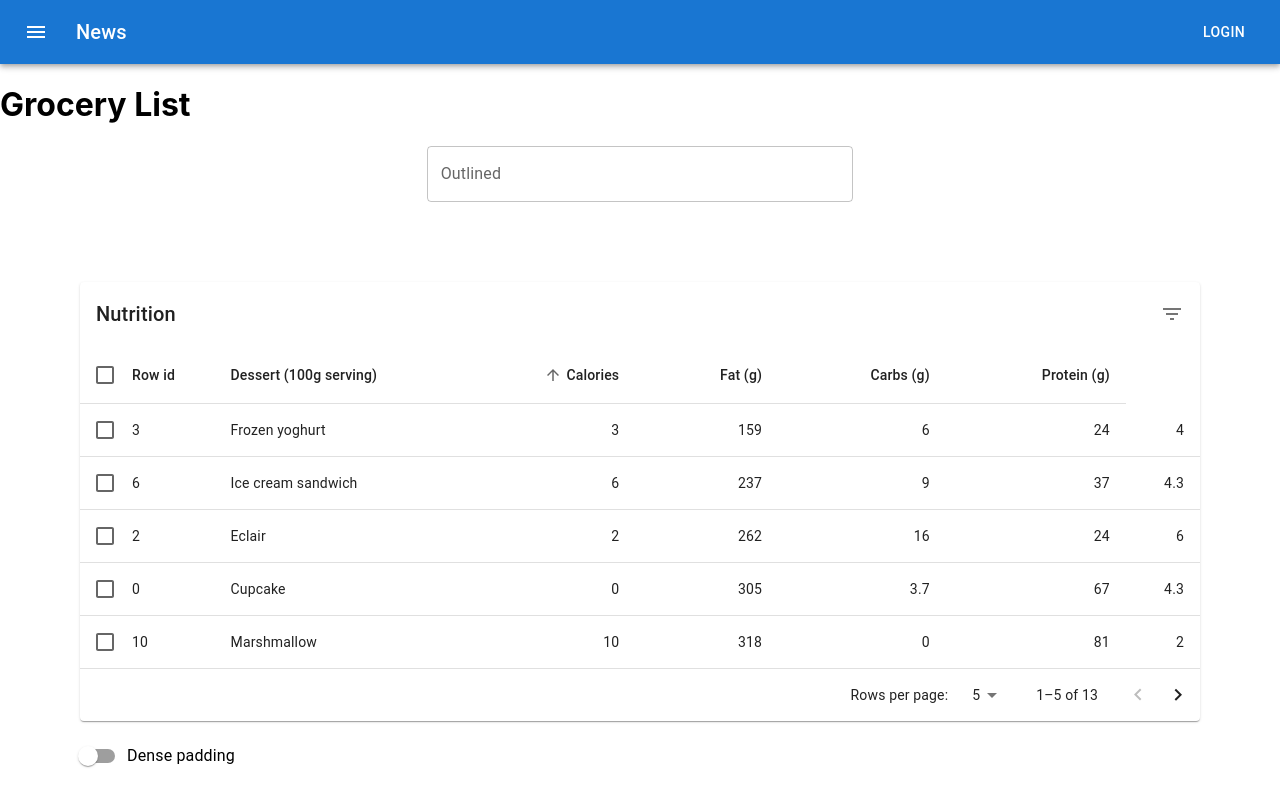
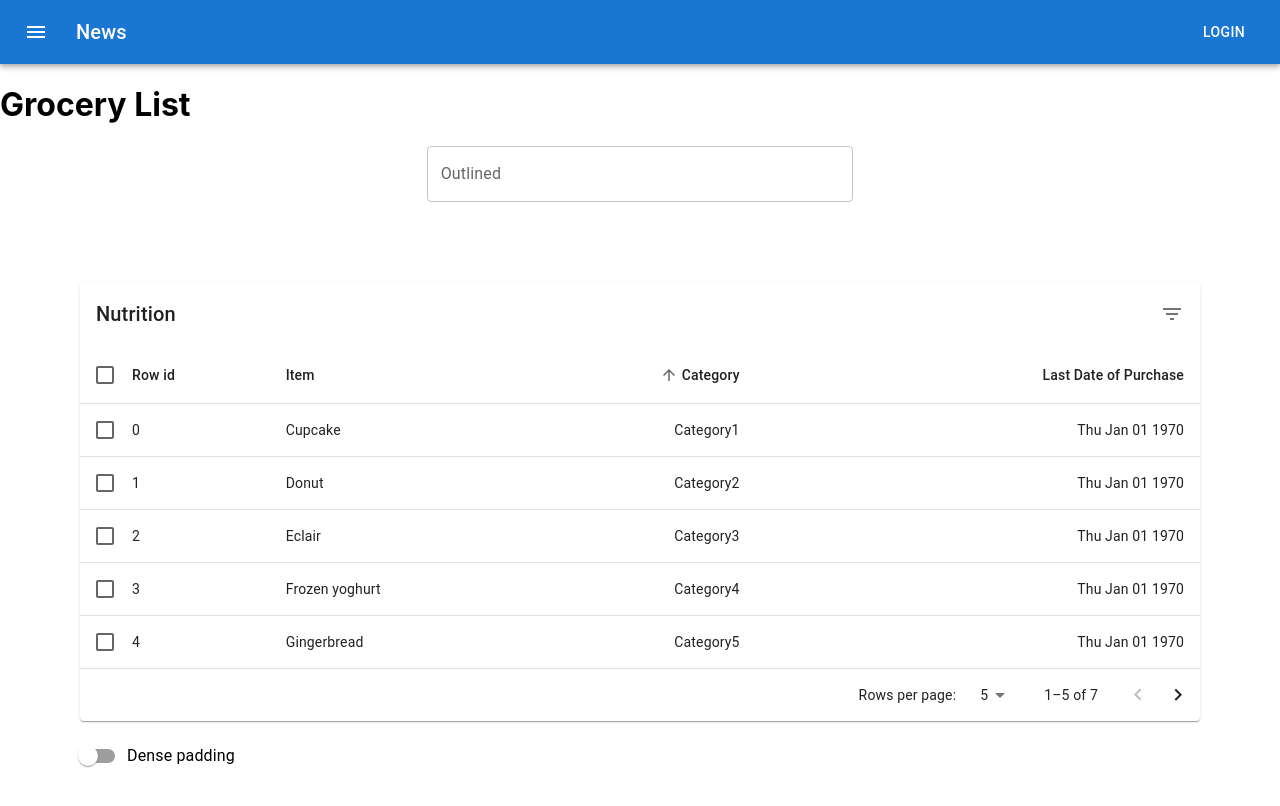
Before and after one commit to m-code-ing/grocery-list, a React (Create React App) app: page / in a window 1280 px wide. Shown: the top 806 px of the page. Built offline with nearby package versions, Linux system fonts and the light colour scheme.

Commit message:
Update Data type: - add Category and Last Date of Purchase - remove fat and protein columns

```diff
--- a/src/components/TableSortSelect/TableSortSelect.tsx
+++ b/src/components/TableSortSelect/TableSortSelect.tsx
@@ -56,7 +56,7 @@ function stableSort<T>(
 
 export default function TableSordSelect() {
   const [order, setOrder] = React.useState<Order>("asc");
-  const [orderBy, setOrderBy] = React.useState<keyof Data>("calories");
+  const [orderBy, setOrderBy] = React.useState<keyof Data>("category");
   const [rowSelected, setRowSelected] = React.useState<number[]>([]);
   const [page, setPage] = React.useState(0);
   const [dense, setDense] = React.useState(false);
@@ -125,6 +125,8 @@ export default function TableSordSelect() {
     });
   };
 
+  console.log({ items });
+
   return (
     <Box sx={{ width: "100%" }}>
       <Paper sx={{ width: "100%", mb: 2 }}>
@@ -190,11 +192,10 @@ export default function TableSordSelect() {
                       >
                         {row.name}
                       </TableCell>
-                      <TableCell align="right">{row.id}</TableCell>
-                      <TableCell align="right">{row.calories}</TableCell>
-                      <TableCell align="right">{row.fat}</TableCell>
-                      <TableCell align="right">{row.carbs}</TableCell>
-                      <TableCell align="right">{row.protein}</TableCell>
+                      <TableCell align="right">{row.category}</TableCell>
+                      <TableCell align="right">
+                        {row.lastDateOfPurchase}
+                      </TableCell>
                     </TableRow>
                   );
                 })}
--- a/src/components/TableSortSelect/data.ts
+++ b/src/components/TableSortSelect/data.ts
@@ -18,64 +18,46 @@ export const headCells: readonly HeadCell[] = [
     id: "name",
     numeric: false,
     disablePadding: true,
-    label: "Dessert (100g serving)",
+    label: "Item",
   },
   {
-    id: "calories",
+    id: "category",
     numeric: true,
     disablePadding: false,
-    label: "Calories",
+    label: "Category",
   },
   {
-    id: "fat",
+    id: "lastDateOfPurchase",
     numeric: true,
     disablePadding: false,
-    label: "Fat (g)",
-  },
-  {
-    id: "carbs",
-    numeric: true,
-    disablePadding: false,
-    label: "Carbs (g)",
-  },
-  {
-    id: "protein",
-    numeric: true,
-    disablePadding: false,
-    label: "Protein (g)",
+    label: "Last Date of Purchase",
   },
 ];
 
 function createData(
   id: number,
   name: string,
-  calories: number,
-  fat: number,
-  carbs: number,
-  protein: number
+  category: string,
+  lastDateOfPurchase: string
 ): Data {
   return {
     id,
     name,
-    calories,
-    fat,
-    carbs,
-    protein,
+    category,
+    lastDateOfPurchase,
   };
 }
 
+const randomDate = new Date(
+  Math.floor(Math.random() * 1000 * Math.random() * 1000)
+).toDateString();
+
 export const rows = [
-  createData(0, "Cupcake", 305, 3.7, 67, 4.3),
-  createData(1, "Donut", 452, 25.0, 51, 4.9),
-  createData(2, "Eclair", 262, 16.0, 24, 6.0),
-  createData(3, "Frozen yoghurt", 159, 6.0, 24, 4.0),
-  createData(4, "Gingerbread", 356, 16.0, 49, 3.9),
-  createData(5, "Honeycomb", 408, 3.2, 87, 6.5),
-  createData(6, "Ice cream sandwich", 237, 9.0, 37, 4.3),
-  createData(7, "Jelly Bean", 375, 0.0, 94, 0.0),
-  createData(8, "KitKat", 518, 26.0, 65, 7.0),
-  createData(9, "Lollipop", 392, 0.2, 98, 0.0),
-  createData(10, "Marshmallow", 318, 0, 81, 2.0),
-  createData(11, "Nougat", 360, 19.0, 9, 37.0),
-  createData(12, "Oreo", 437, 18.0, 63, 4.0),
+  createData(0, "Cupcake", "Category1", randomDate),
+  createData(1, "Donut", "Category2", randomDate),
+  createData(2, "Eclair", "Category3", randomDate),
+  createData(3, "Frozen yoghurt", "Category4", randomDate),
+  createData(4, "Gingerbread", "Category5", randomDate),
+  createData(5, "Honeycomb", "Category6", randomDate),
+  createData(6, "Ice cream sandwich", "Category7", randomDate),
 ];
--- a/src/components/TableSortSelect/types.ts
+++ b/src/components/TableSortSelect/types.ts
@@ -2,9 +2,7 @@ export type Order = "asc" | "desc";
 
 export interface Data {
   id: number;
-  calories: number;
-  carbs: number;
-  fat: number;
   name: string;
-  protein: number;
+  category: string;
+  lastDateOfPurchase: string;
 }
```
